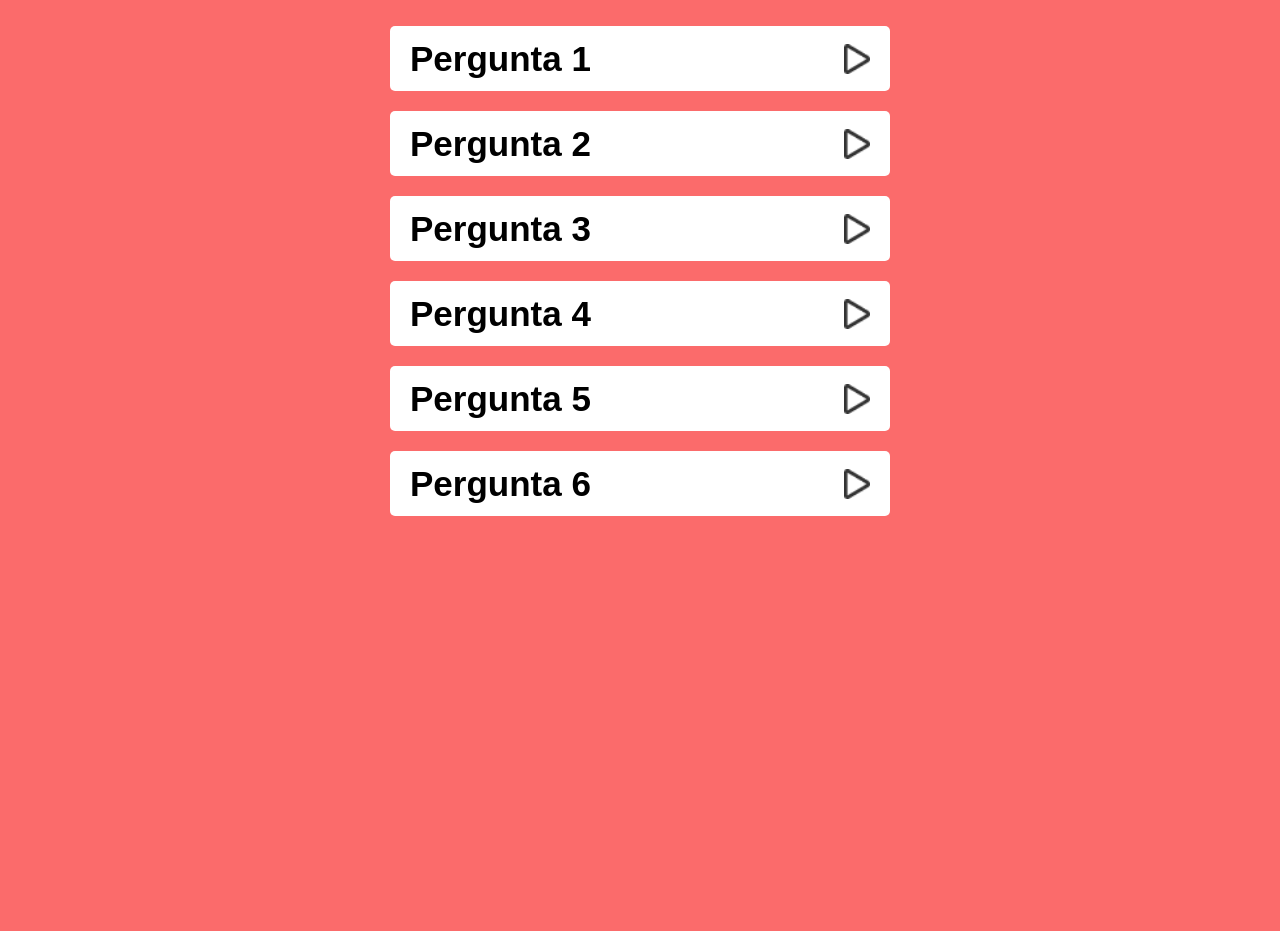
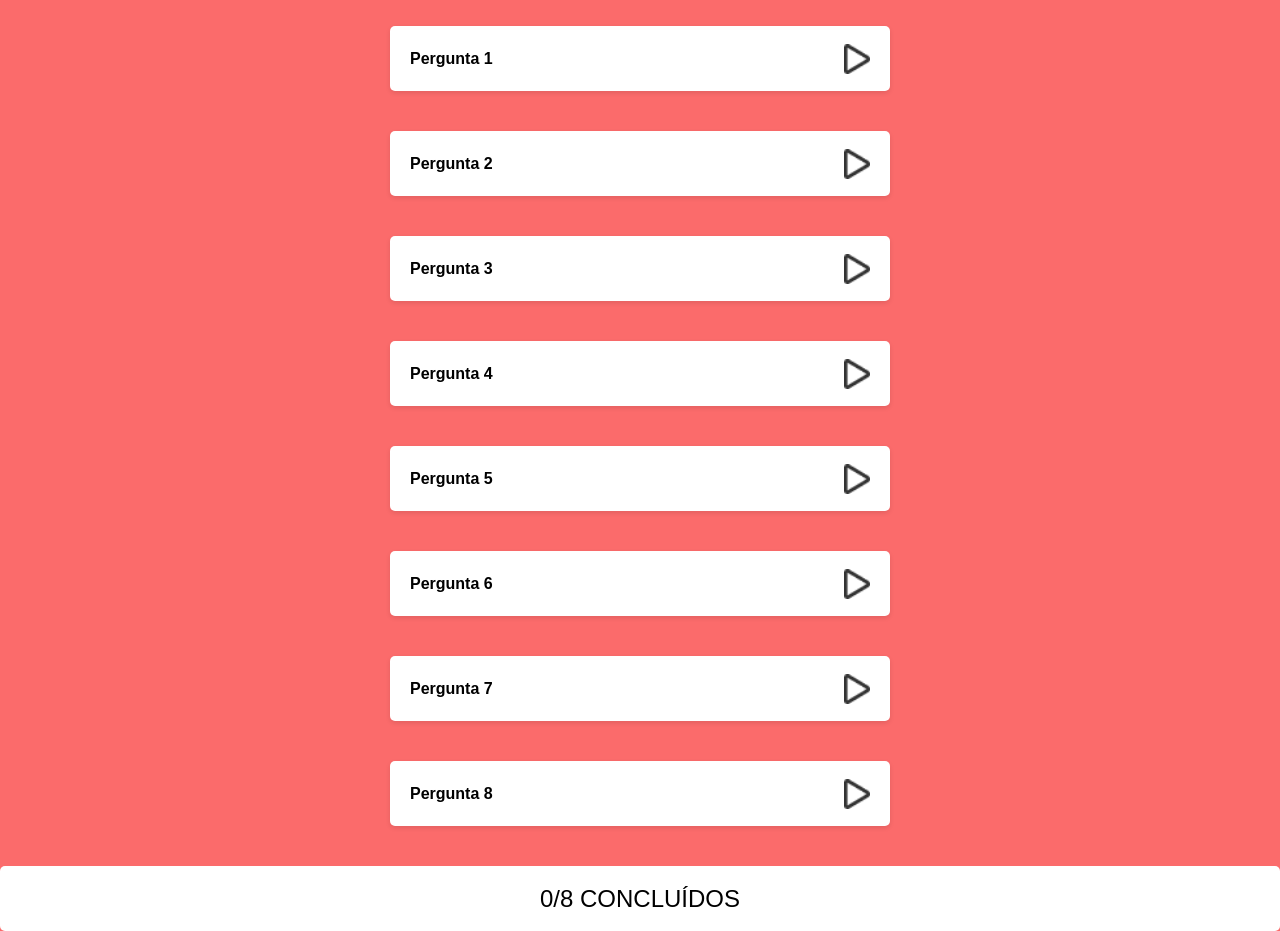
Before and after one commit to Kaiki2004/S.A.C.A, a React (Vite) app: page / in a window 1280 px wide. Shown: the part 100-1031 px from the top of the page. Before the commit the page ends 800 px from the top, so only its background shows below. Built offline with nearby package versions, Linux system fonts and the light colour scheme.

Commit message:
Finalização do projeto zap-recall

```diff
--- a/src/App.jsx
+++ b/src/App.jsx
@@ -1,6 +1,7 @@
 import './components/Titulo.jsx'
 import Titulo from './components/Titulo.jsx'
 import Questoes from './components/Questoes.jsx'
+import Rodape from './components/Rodape.jsx'
 export default function App() {
 
   return (
--- /dev/null
+++ b/src/components/BotoesResposta.jsx
@@ -0,0 +1,16 @@
+import {
+    ButtonContainer,
+    ButtonNaoLembrei,
+    QuaseNaoLembrei,
+    Zap
+} from "../style/style.js";
+
+export default function BotoesResposta({ onNaoLembrou, onQuaseLembrou, onZap }) {
+    return (
+        <ButtonContainer>
+            <ButtonNaoLembrei onClick={onNaoLembrou}>Não lembrei</ButtonNaoLembrei>
+            <QuaseNaoLembrei onClick={onQuaseLembrou}>Quase não lembrei</QuaseNaoLembrei>
+            <Zap onClick={onZap}>Zap!</Zap>
+        </ButtonContainer>
+    );
+}
--- /dev/null
+++ b/src/components/Dados.jsx
@@ -0,0 +1,34 @@
+export const Perguntas = [
+  {
+    pergunta: "O que é JSX?",
+    resposta: "Uma extensão de linguagem do JavaScript"
+  },
+  {
+    pergunta: "O React é __",
+    resposta: "uma biblioteca JavaScript para construção de interfaces"
+  },
+  {
+    pergunta: "Componentes devem iniciar com __",
+    resposta: "letra maiúscula"
+  },
+  {
+    pergunta: "Podemos colocar __ dentro do JSX",
+    resposta: "expressões"
+  },
+  {
+    pergunta: "O ReactDOM nos ajuda __",
+    resposta: "interagindo com a DOM para colocar componentes React na mesma"
+  },
+  {
+    pergunta: "Usamos o npm para __",
+    resposta: "gerenciar os pacotes necessários e suas dependências"
+  },
+  {
+    pergunta: "Usamos props para __",
+    resposta: "passar diferentes informações para componentes"
+  },
+  {
+    pergunta: "Usamos estado (state) para __",
+    resposta: "dizer para o React quais informações quando atualizadas devem renderizar a tela novamente"
+  }
+];
--- /dev/null
+++ b/src/components/Perguntas.jsx
@@ -0,0 +1,61 @@
+import play from "../assets/seta_play.png";
+import virar from "../assets/seta_virar.png";
+import errou from "../assets/icone_erro.png";
+import acertou from "../assets/icone_certo.png";
+import quase from "../assets/icone_quase.png";
+import { Container, Q, CardPergunta } from "../style/style.js";
+import BotoesResposta from "./BotoesResposta";
+
+export default function PerguntaCard({
+    item,
+    index,
+    aberta,
+    respostaVisivel,
+    status,
+    abrirCard,
+    abrirResposta,
+    onResponder
+}) {
+    const imagem =
+        status === "nao" ? errou :
+        status === "quase" ? quase :
+        status === "zap" ? acertou :
+        play;
+
+    return (
+        <Container>
+            {!aberta ? (
+                <Q status={status}>
+                    <span>Pergunta {index + 1}</span>
+                    <img
+                        onClick={() => {
+                            if (!status) abrirCard(index);
+                        }}
+                        src={imagem}
+                        alt="ícone"
+                    />
+                </Q>
+            ) : (
+                <CardPergunta>
+                    {!respostaVisivel ? (
+                        <>
+                            <p>{item.pergunta}</p>
+                            <div>
+                                <img onClick={() => abrirResposta(index)} src={virar} alt="virar" />
+                            </div>
+                        </>
+                    ) : (
+                        <>
+                            <p>{item.resposta}</p>
+                            <BotoesResposta
+                                onNaoLembrou={() => onResponder(index, "nao")}
+                                onQuaseLembrou={() => onResponder(index, "quase")}
+                                onZap={() => onResponder(index, "zap")}
+                            />
+                        </>
+                    )}
+                </CardPergunta>
+            )}
+        </Container>
+    );
+}
--- a/src/components/Questoes.jsx
+++ b/src/components/Questoes.jsx
@@ -1,58 +1,61 @@
-import styled from "styled-components";
-import play from '../assets/seta_play.png';
+import { useState } from "react";
+import { Perguntas } from "./Dados";
+import PerguntaCard from "./Perguntas.jsx";
+import ContadorConcluidos from "./Rodape.jsx";
 
 export default function Questoes() {
+    const [abertas, setAbertas] = useState([]);
+    const [respostasVisiveis, setRespostasVisiveis] = useState([]);
+    const [naoLembrei, setNaoLembrei] = useState([]);
+    const [quaseLembrei, setQuaseLembrei] = useState([]);
+    const [zapLembrei, setZapLembrei] = useState([]);
+
+    const abrirCard = (index) => {
+        if (!abertas.includes(index)) setAbertas([...abertas, index]);
+    };
+
+    const abrirResposta = (index) => {
+        if (!respostasVisiveis.includes(index)) setRespostasVisiveis([...respostasVisiveis, index]);
+    };
+
+    const fecharCard = (index) => {
+        setAbertas((prev) => prev.filter((i) => i !== index));
+        setRespostasVisiveis((prev) => prev.filter((i) => i !== index));
+    };
+
+    const resposta = (index, tipo) => {
+        if (tipo === "nao") setNaoLembrei([...naoLembrei, index]);
+        else if (tipo === "quase") setQuaseLembrei([...quaseLembrei, index]);
+        else if (tipo === "zap") setZapLembrei([...zapLembrei, index]);
+        fecharCard(index);
+    };
+
+    const concluido = naoLembrei.length + quaseLembrei.length + zapLembrei.length;
+
     return (
         <>
-            <Q>
-                <span>Pergunta 1</span>
-                <img src={play} alt="play" />
-            </Q>
-            <Q>
-                <span>Pergunta 2</span>
-                <img src={play} alt="play" />
-            </Q>
-            <Q>
-                <span>Pergunta 3</span>
-                <img src={play} alt="play" />
-            </Q>
-            <Q>
-                <span>Pergunta 4</span>
-                <img src={play} alt="play" />
-            </Q>
-            <Q>
-                <span>Pergunta 5</span>
-                <img src={play} alt="play" />
-            </Q>
-            <Q>
-                <span>Pergunta 6</span>
-                <img src={play} alt="play" />
-            </Q>
+            {Perguntas.map((item, index) => (
+                <PerguntaCard
+                    key={index}
+                    item={item}
+                    index={index}
+                    aberta={abertas.includes(index)}
+                    respostaVisivel={respostasVisiveis.includes(index)}
+                    status={
+                        naoLembrei.includes(index)
+                            ? "nao"
+                            : quaseLembrei.includes(index)
+                            ? "quase"
+                            : zapLembrei.includes(index)
+                            ? "zap"
+                            : ""
+                    }
+                    abrirCard={abrirCard}
+                    abrirResposta={abrirResposta}
+                    onResponder={resposta}
+                />
+            ))}
+            <ContadorConcluidos atual={concluido} total={Perguntas.length} />
         </>
     );
 }
-
-const Q = styled.div`
-    font-family: 'Recursive', sans-serif;
-    font-size: 36px;
-    color: black;
-    background-color: #FFFFFF;
-    width: 500px;
-    height: 65px;
-    display: flex;
-    justify-content: space-between;
-    align-items: center;
-    margin-top: 20px;
-    border-radius: 5px;
-    padding: 0 20px;
-
-    span {
-        font-size: 35px;
-        font-weight: 700;
-    }
-
-    img {
-        height: 30px;
-        cursor: pointer;
-    }
-`;
--- a/src/components/Rodape.jsx
+++ b/src/components/Rodape.jsx
@@ -0,0 +1,9 @@
+import { Num_questoes } from "../style/style.js";
+
+export default function ContadorConcluidos({ atual, total }) {
+    return (
+        <Num_questoes>
+            <p>{atual}/{total} CONCLUÍDOS</p>
+        </Num_questoes>
+    );
+}
--- a/src/components/Titulo.jsx
+++ b/src/components/Titulo.jsx
@@ -2,11 +2,17 @@ import styled from 'styled-components';
 import raio from '../assets/logo.png'
 export default function Titulo() {
     return (
-        <>
+        <Container>
             <Topo><Imagem src={raio} alt="logo" />Zap Recall</Topo>
-        </>
+        </Container>
     )
 }
+
+const Container = styled.div`
+    display: flex;
+    flex-direction: column;
+    align-items: center;
+`;
 
 const Topo = styled.h1`
     font-family: 'Righteous';
--- a/src/style/style.css
+++ b/src/style/style.css
@@ -4,11 +4,10 @@
     box-sizing: border-box;
 }
 
-body{
+body {
     background-color: #FB6B6B;
     font-family: 'Righteous', sans-serif;
-    display: flex;
-    flex-direction: column;
-    align-items: center;
     color: #FFF;
+    min-width: 300px;
+    overflow-x: hidden;
 }
--- /dev/null
+++ b/src/style/style.js
@@ -0,0 +1,146 @@
+import styled from "styled-components";
+
+// Container geral permanece
+export const Container = styled.div`
+    display: flex;
+    flex-direction: column;
+    align-items: center;
+    min-width: 300px;
+`;
+
+// PERGUNTA FECHADA (Q)
+export const Q = styled.div`
+    font-family: 'Recursive', sans-serif;
+    font-size: 16px;
+    background-color: #FFFFFF;
+    width: 90%;
+    max-width: 500px;
+    height: 65px;
+    display: flex;
+    justify-content: space-between;
+    align-items: center;
+    margin: 20px;
+    border-radius: 5px;
+    padding: 0 20px;
+    box-shadow: 0px 2px 5px rgba(0,0,0,0.1);
+
+    span {
+        font-size: 16px;
+        font-weight: 700;
+        text-decoration: ${({ status }) => (status ? 'line-through' : 'none')};
+        color: ${({ status }) =>
+            status === 'nao' ? '#FF3030' :
+            status === 'quase' ? '#FF922E' :
+            status === 'zap' ? '#2FBE34' :
+            'black'};
+    }
+
+    img {
+        height: 24px;
+        cursor: pointer;
+
+        @media (min-width: 600px) {
+            height: 30px;
+        }
+    }
+`;
+
+// CARD ABERTO
+export const CardPergunta = styled.div`
+    font-size: 16px;
+    font-weight: 400;
+    background-color: #FFFFD4;
+    font-family: 'Recursive', sans-serif;
+    color: black;
+    width: 90%;
+    max-width: 500px;
+    padding: 10px 20px;
+    border-radius: 5px;
+    margin: 20px 0;
+    box-shadow: 0px 2px 5px rgba(0,0,0,0.1);
+
+    p {
+        word-wrap: break-word;
+    }
+
+    div {
+        display: flex;
+        justify-content: flex-end;
+
+        img {
+            height: 20px;
+            cursor: pointer;
+            margin-top: 10px;
+        }
+    }
+
+    @media (min-width: 600px) {
+        font-size: 18px;
+    }
+`;
+
+// CONTAINER DE BOTÕES
+export const ButtonContainer = styled.span`
+    display: flex;
+    margin-top: 20px;
+    justify-content: center;
+    align-items: center;
+    gap: 10px;
+
+    @media (min-width: 600px) {
+        gap: 50px;
+    }
+`;
+
+// BOTÕES DE RESPOSTA
+const baseButton = `
+    width: 90px;
+    height: 52px;
+    border-radius: 5px;
+    font-family: 'Recursive', sans-serif;
+    font-weight: 400;
+    color: #ffffff;
+    cursor: pointer;
+    border: none;
+    padding: 10px;
+
+    @media (max-width: 400px) {
+        width: 80px;
+        font-size: 12px;
+    }
+`;
+
+export const ButtonNaoLembrei = styled.button`
+    ${baseButton}
+    background-color: #FF3030;
+`;
+
+export const QuaseNaoLembrei = styled.button`
+    ${baseButton}
+    background-color: #FF922E;
+`;
+
+export const Zap = styled.button`
+    ${baseButton}
+    background-color: #2FBE34;
+`;
+
+// CONTADOR FINAL
+export const Num_questoes = styled.div`
+    font-family: 'Recursive', sans-serif;
+    font-size: 18px;
+    color: black;
+    background-color: #FFFFFF;
+    width: 100%;
+    height: 65px;
+    display: flex;
+    justify-content: center;
+    align-items: center;
+    margin-top: 20px;
+    border-radius: 5px;
+    padding: 0 20px;
+
+    @media (min-width: 600px) {
+        font-size: 24px;
+    }
+`;
```
Also changed, not shown: src/components/Cartoes.jsx (deleted).
